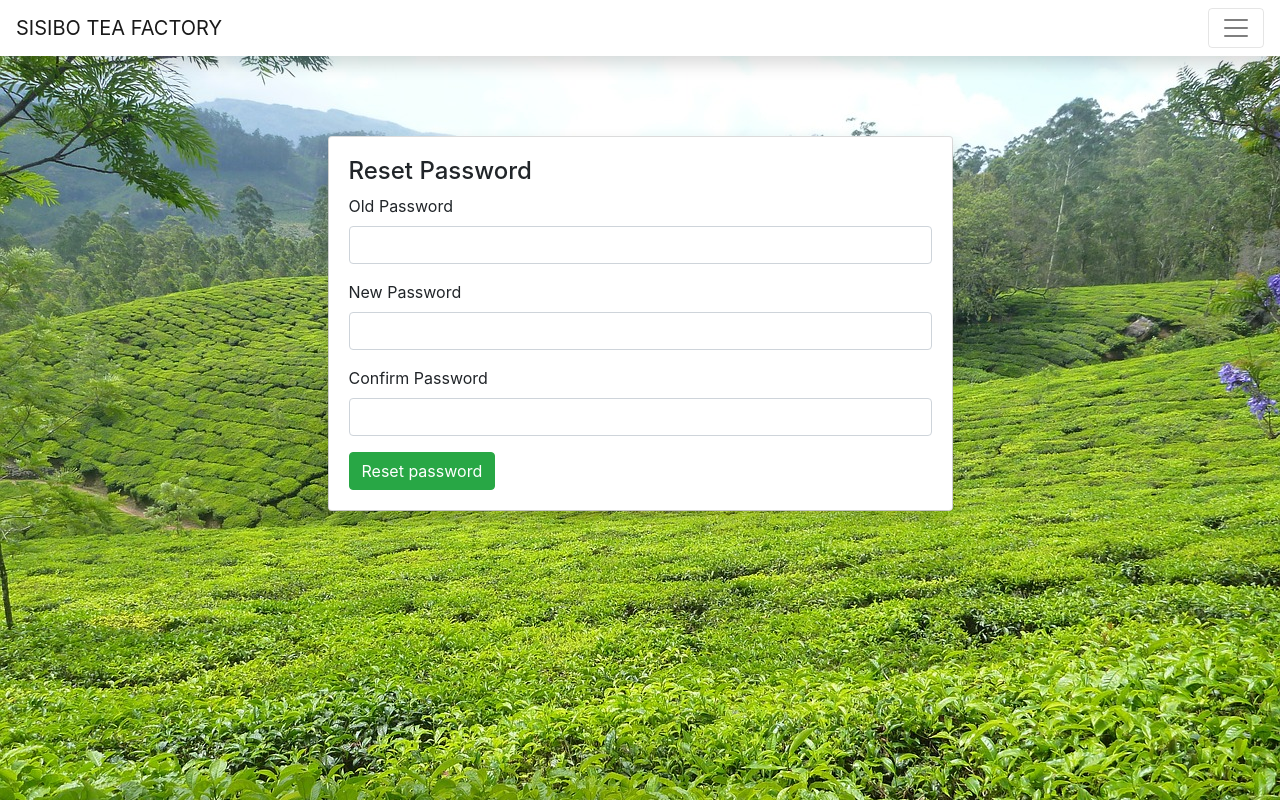
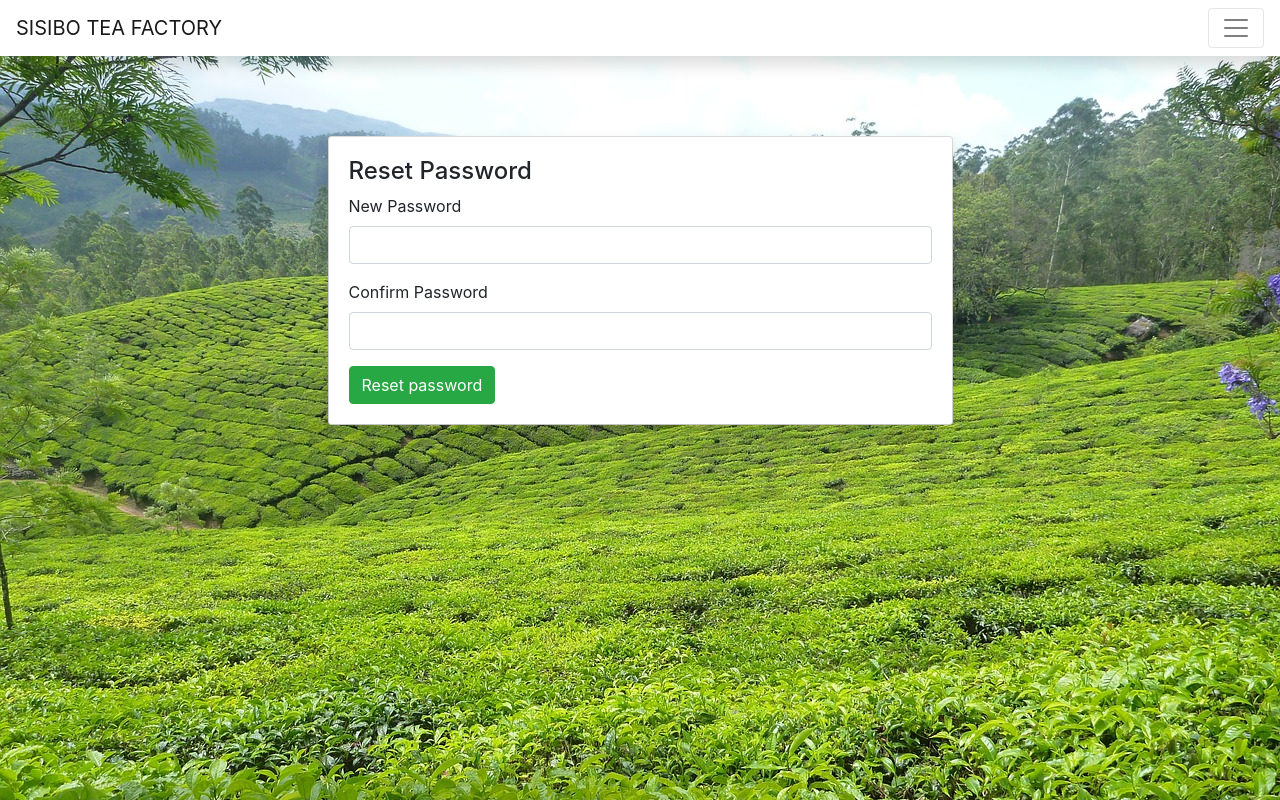
Before and after one commit to solvitlabs/sisibo-tea-frontend, a Vue app: page /passwordreset in a window 1280 px wide. Shown: the top 800 px of the page. Built offline with nearby package versions, Linux system fonts and the light colour scheme.

Commit message:
refactor: Remove old password field
Because forgotpassword email field is used for verification

```diff
--- a/src/views/PasswordReset.vue
+++ b/src/views/PasswordReset.vue
@@ -7,17 +7,6 @@
           <form class="forms-sample shadow" @submit.prevent>
             <div class="card-body">
               <h4>Reset Password</h4>
-              <div class="form-group">
-                <label for="firstPassword">Old Password</label>
-                <input
-                  type="password"
-                  class="form-control"
-                  id="firstPassword"
-                  minlength="8"
-                  required
-                  v-model="oldPassword"
-                />
-              </div>
               <div class="form-group">
                 <label for="firstPassword">New Password</label>
                 <input
```
